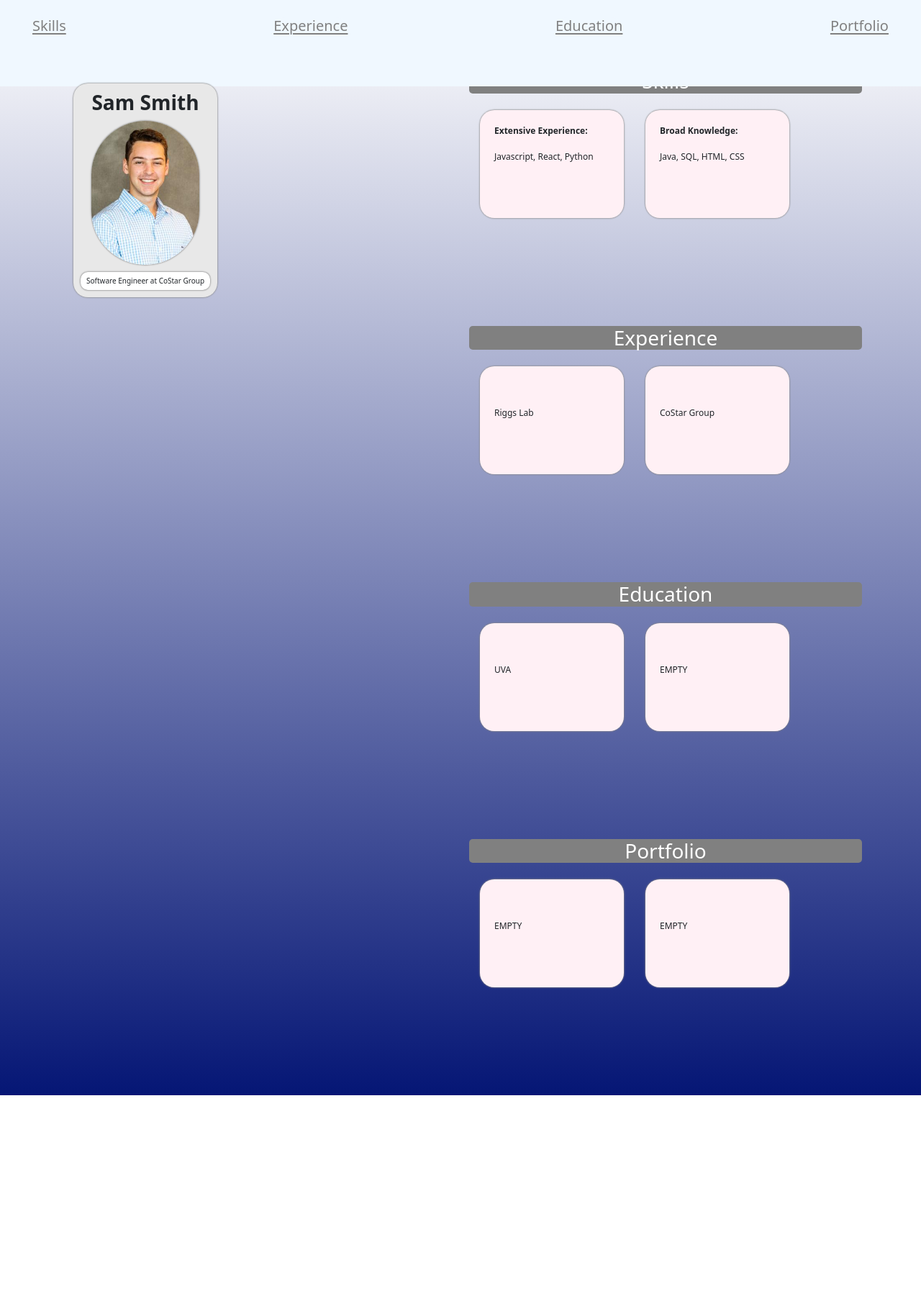
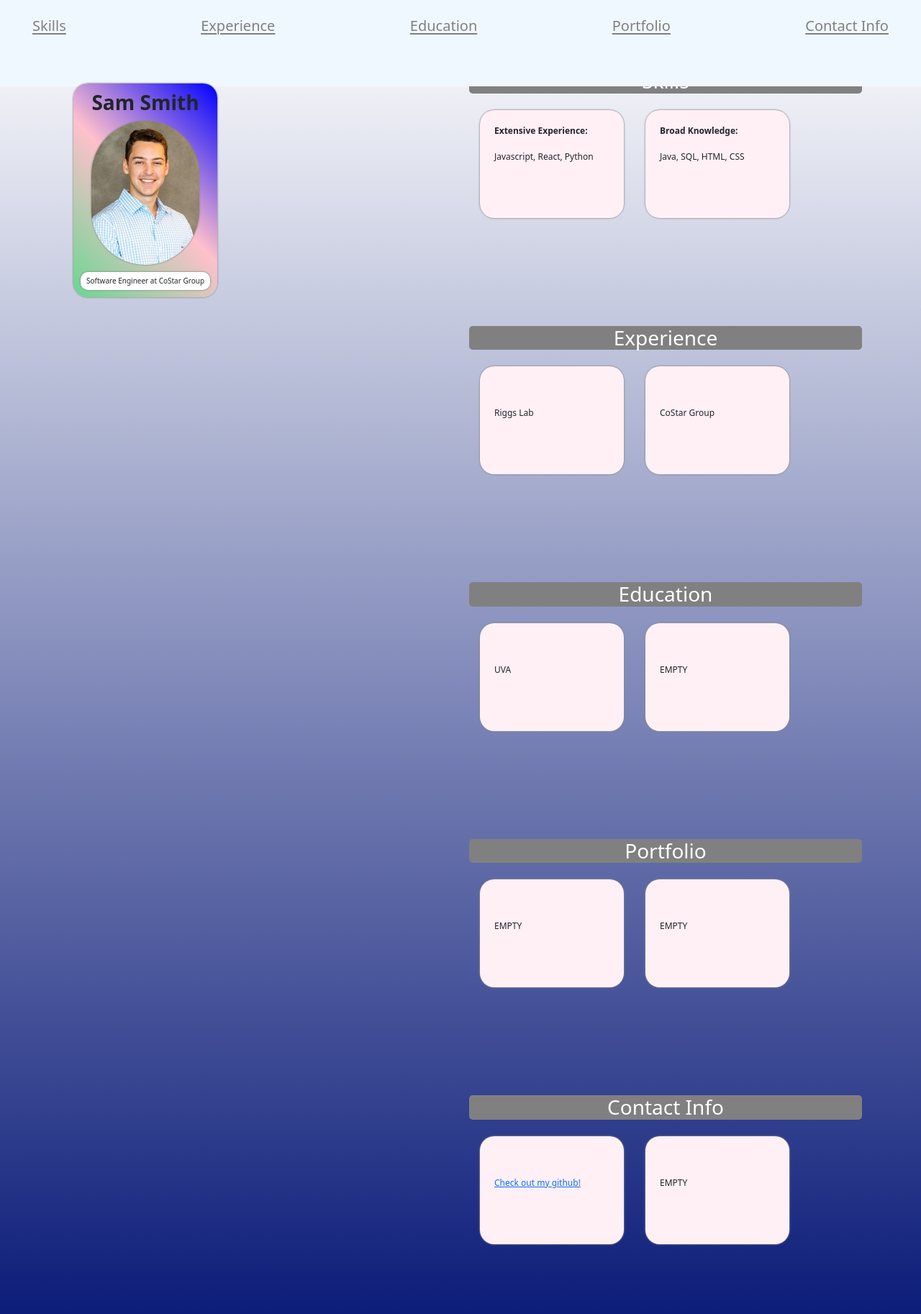
Before and after one commit to samsmith0704/resume-site, a React app: page / in a window 1280 px wide. Shown: the top 1826 px of the page at 72% size. Before the commit the page ends 1522 px from the top, so only its background shows below. Built offline with nearby package versions, Linux system fonts and the light colour scheme.

Commit message:
added github

```diff
--- a/src/components/Header.js
+++ b/src/components/Header.js
@@ -39,6 +39,10 @@ const Header = () => {
         <HeaderItem headerItemTitle={"Experience"} onMenuClick={onMenuClick} />
         <HeaderItem headerItemTitle={"Education"} onMenuClick={onMenuClick} />
         <HeaderItem headerItemTitle={"Portfolio"} onMenuClick={onMenuClick} />
+        <HeaderItem
+          headerItemTitle={"Contact Info"}
+          onMenuClick={onMenuClick}
+        />
       </div>
     </div>
   );
--- a/src/components/PictureCard.js
+++ b/src/components/PictureCard.js
@@ -13,7 +13,6 @@ const pictureColumnStyle = {
   boxShadow: " 0 0 2px .5px #888",
   padding: "10px",
   borderRadius: "20px",
-  backgroundColor: "#E8E8E8	",
   position: "fixed",
 };
 const captionStyle = {
@@ -29,7 +28,7 @@ const captionStyle = {
 
 const PictureCard = () => {
   return (
-    <div style={pictureColumnStyle}>
+    <div style={pictureColumnStyle} id="pictureColumn">
       <h3>
         <b> Sam Smith</b>
       </h3>
--- a/src/components/ShowcaseCard.js
+++ b/src/components/ShowcaseCard.js
@@ -11,12 +11,15 @@ const cardStyle = {
   borderRadius: "20px",
   boxShadow: " 0 0 2px .5px #888",
 };
-const ShowcaseCard = ({ boldedText, text }) => {
+const ShowcaseCard = ({ boldedText, text, link }) => {
+  const myLink = link ? <a href={link}>Check out my github!</a> : "";
+
   return (
     <div style={cardStyle}>
       <b>{boldedText}</b>
       <br /> <br />
       {text}
+      {myLink}
     </div>
   );
 };
--- a/src/components/ShowcaseContainer.js
+++ b/src/components/ShowcaseContainer.js
@@ -8,6 +8,7 @@ import Header from "./Header";
  * Link Github and LinkedIn
  * Get links in header fully working
  * add margin bottom to header
+ * Add some of the stuff to common component, there is so much repeated code here
  */
 const showcaseCardStyle = {
   display: "flex",
@@ -93,6 +94,19 @@ const ShowcaseContainer = () => {
             </div>
           </div>
         </div>
+        <div className="row" id="Contact Info">
+          <div className="col">
+            <div></div>
+          </div>
+          <div className="col-6">
+            <h3 style={showcaseItemTitleStyle}>Contact Info</h3>
+
+            <div style={showcaseCardStyle}>
+              <ShowcaseCard link={"https://github.com/samsmith0704/"} />
+              <ShowcaseCard text="EMPTY" />
+            </div>
+          </div>
+        </div>
       </div>
     </div>
   );
--- a/src/index.html
+++ b/src/index.html
@@ -2,6 +2,9 @@
 <html lang="en">
   <head>
     <style>
+      #pictureColumn {
+        background: linear-gradient(45deg, rgb(103, 215, 144), pink, blue);
+      }
       body {
         background: linear-gradient(
           to bottom,
```
